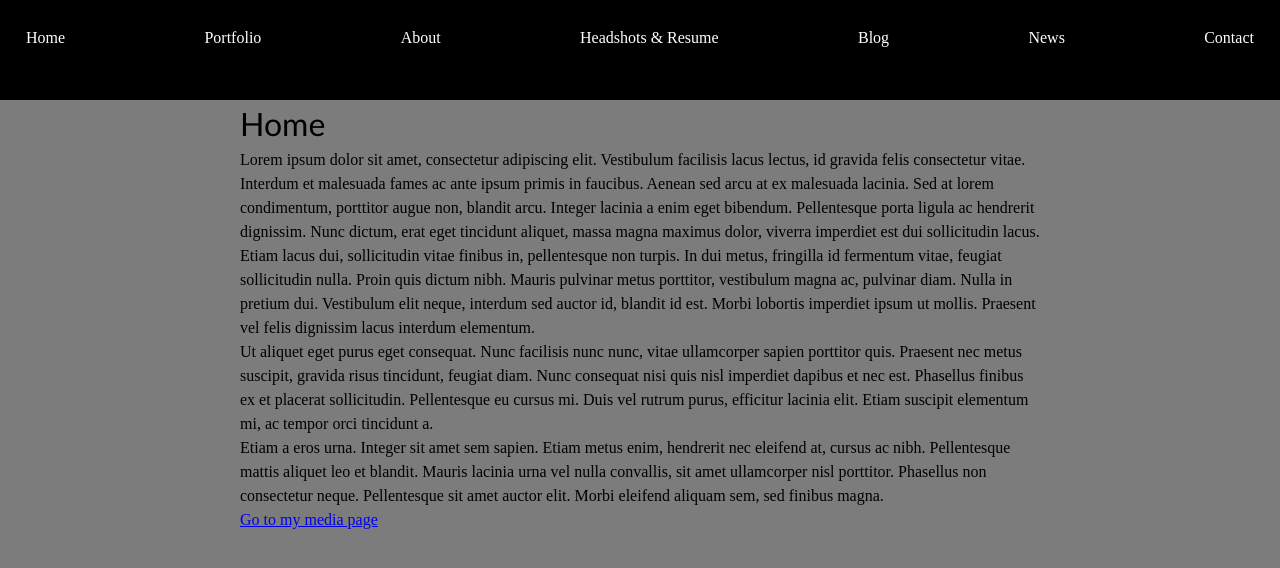
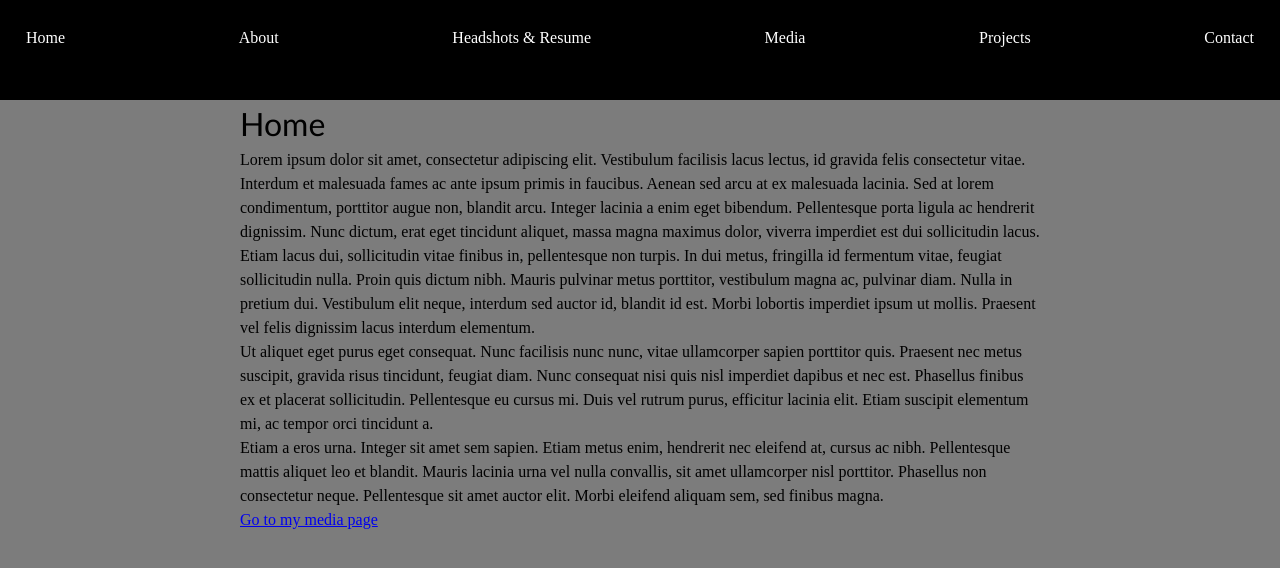
Before and after one commit to jackalope-code/example-portfolio-2025, a React (Vite) app: page / in a window 1280 px wide. Shown: the top 568 px of the page. Built offline with nearby package versions, Linux system fonts and the light colour scheme; a web font is replaced by a local one.

Commit message:
Reorder nav bar data

```diff
--- a/src/App.tsx
+++ b/src/App.tsx
@@ -12,11 +12,10 @@ import MediaPage from './pages/MediaPage'
 
 const navItems = [
   { label: "Home", to: "/" },
-  { label: "Portfolio", to: "/portfolio" },
   { label: "About", to: "/about" },
   { label: "Headshots & Resume", to: "/headshots-and-resume" },
-  { label: "Blog", to: "/blog" },
-  { label: "News", to: "/news" },
+  { label: "Media", to: "/media" },
+  { label: "Projects", to: "/portfolio" },
   { label: "Contact", to: "/contact" }
 ];
 function App() {
```
